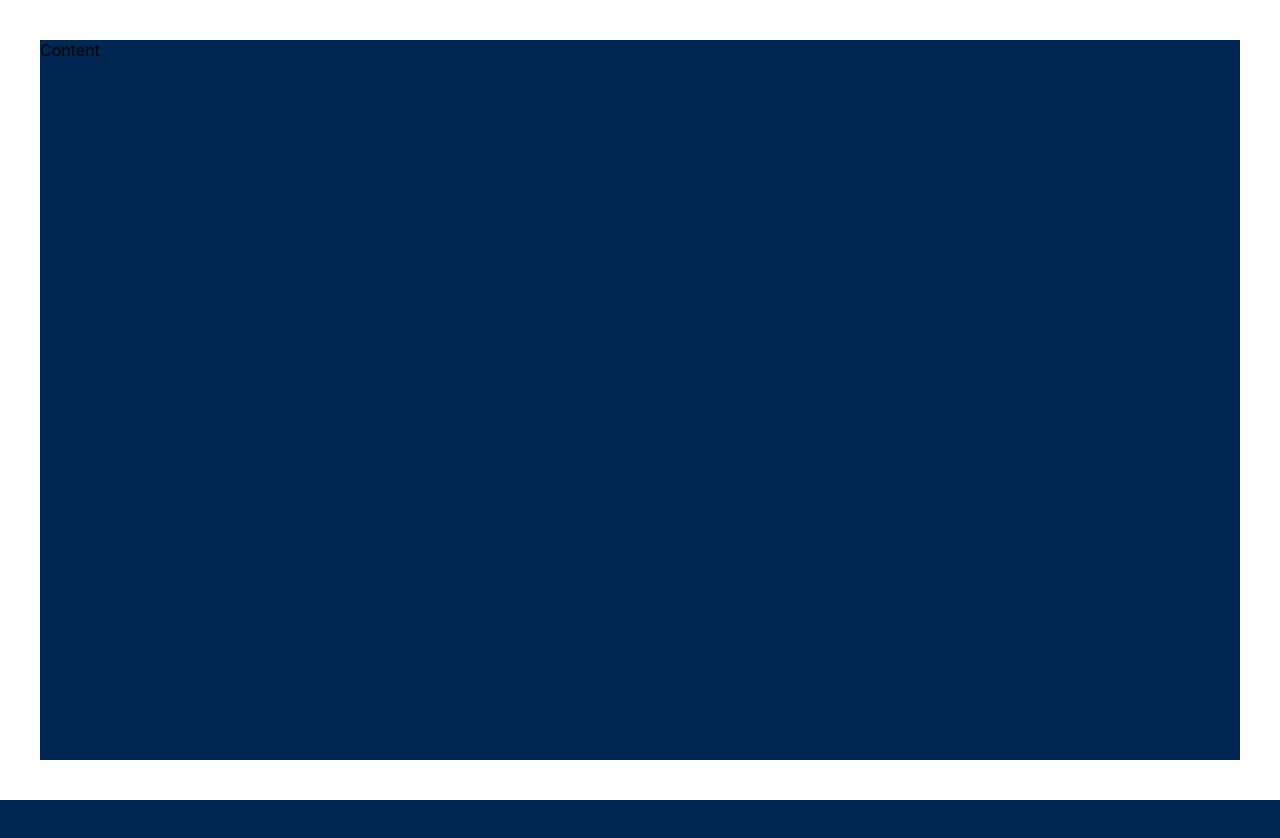
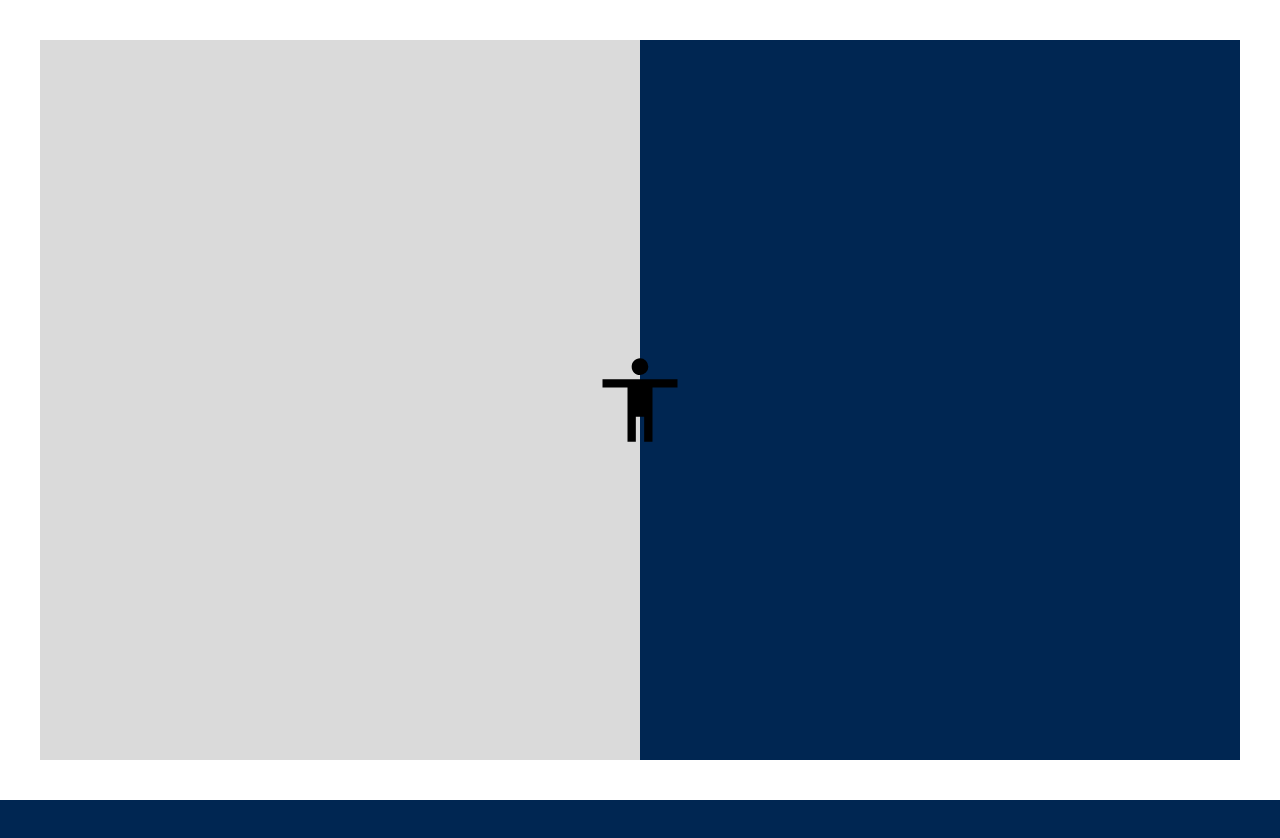
Before and after one commit to Nahzilian/portfolio, a React (Create React App) app in the folder portfolio/: page / in a window 1280 px wide. Shown: the top 838 px of the page. Before the commit the page ends 800 px from the top, so only its background shows below. Built offline with nearby package versions, Linux system fonts and the light colour scheme.

Commit message:
Added animations

```diff
--- a/portfolio/src/App.css
+++ b/portfolio/src/App.css
@@ -4,7 +4,9 @@ html, body{
     scroll-behavior: smooth;
     background-color: rgb(0, 38, 82);
 }
-
+body {
+    min-height: 500vh;
+  }
 /* Custom border */
 .custom-border{
     position: fixed;
@@ -13,7 +15,7 @@ html, body{
     width: calc(100% - 80px);
     height: calc(100% - 80px);
     border: 40px white solid;
-
+    z-index: 1000;
 }
 
 /* Custom navbar */
@@ -21,3 +23,43 @@ html, body{
     width: 100%;
     height: 100%;
 }
+svg {
+    position: fixed;
+    top: 50%;
+    left: 50%;
+    margin-top: -50px;
+    margin-left: -50px;
+
+    animation: rotate 1s linear infinite;
+    animation-play-state: paused;
+    animation-delay: calc(var(--scroll) * -1s);
+
+    animation-iteration-count: 1;
+    animation-fill-mode: both;
+  }
+
+  @keyframes rotate {
+    to {
+      transform: rotate(360deg);
+    }
+  }
+
+
+
+  @keyframes slideInFromLeft {
+    0% {
+      transform: translateX(-100%);
+    }
+    100% {
+      transform: translateX(0);
+    }
+  }
+
+  .slide-1 {
+    /* This section calls the slideInFromLeft animation we defined above */
+    animation: 1s ease-out 0s 1 slideInFromLeft;
+    position: relative;
+    background: rgb(218, 218, 218);
+    width: 50vw;
+    height: 100vh;
+  }
--- a/portfolio/src/components/Landing.jsx
+++ b/portfolio/src/components/Landing.jsx
@@ -2,9 +2,18 @@ import React from 'react'
 
 export default function Landing() {
     return (
-        <div className = "main">
-            <div className = "custom-border">
-                Content
+        <div className="main">
+            <div className = "slide-1">
+                <a href="#">Home</a>
+                <a href="#">About</a>
+                <a href="#">Products</a>
+                <a href="#">Contact</a>
+            </div>
+            <div className="custom-border">
+
+                <svg width="100" height="100" viewBox="0 0 24 24">
+                    <path d="M21,9H15V22H13V16H11V22H9V9H3V7H21M12,2A2,2 0 0,1 14,4A2,2 0 0,1 12,6C10.89,6 10,5.1 10,4C10,2.89 10.89,2 12,2Z" />
+                </svg>
             </div>
             {/* Nav bar */}
 
--- a/portfolio/src/index.js
+++ b/portfolio/src/index.js
@@ -15,3 +15,7 @@ ReactDOM.render(
 // to log results (for example: reportWebVitals(console.log))
 // or send to an analytics endpoint. Learn more: https://bit.ly/CRA-vitals
 reportWebVitals();
+
+window.addEventListener('scroll', () => {
+  document.body.style.setProperty('--scroll',window.pageYOffset / (document.body.offsetHeight - window.innerHeight));
+}, false);
```
